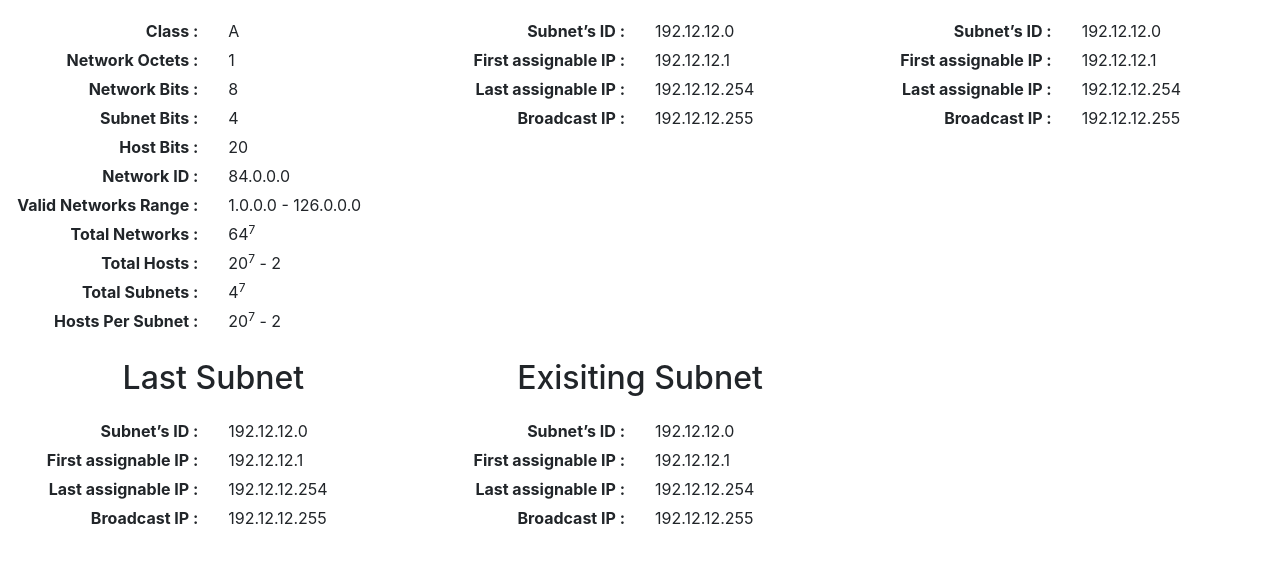
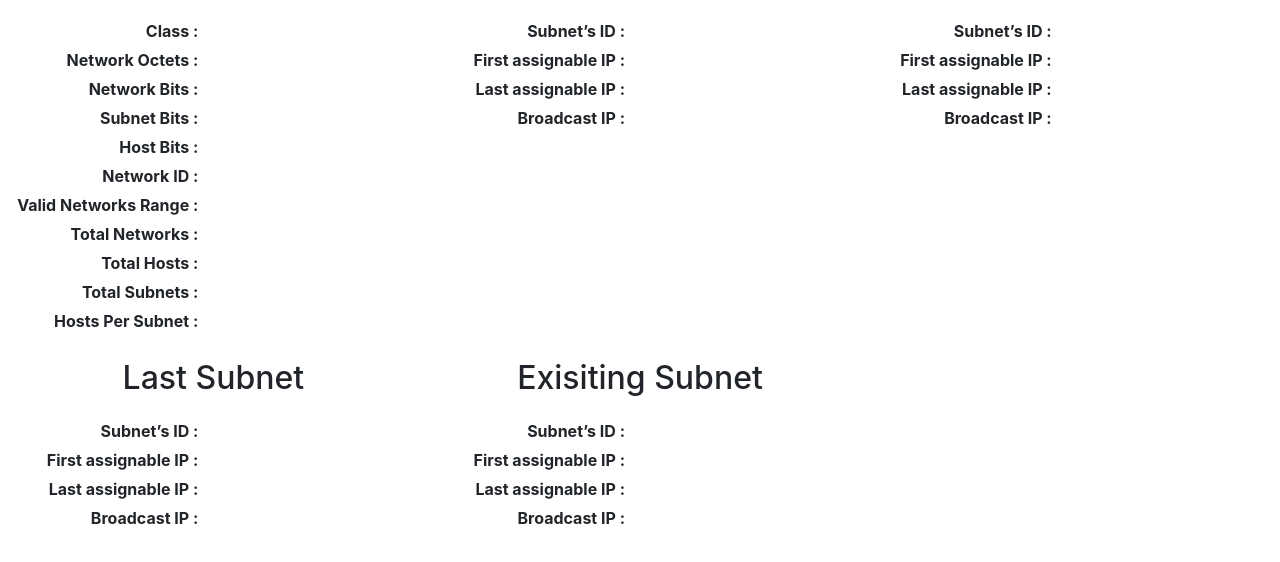
Before and after one commit to TGDRangaka/IP-Details-Generater, a plain HTML site: page index.html in a window 1280 px wide. Shown: the part 436-998 px from the top of the page. Drawn offline with nearby package versions, Linux system fonts and the light colour scheme.

Commit message:
dummy texts removed

```diff
--- a/index.html
+++ b/index.html
@@ -79,57 +79,57 @@
 
                 <div class="row">
                     <div class="col text-right">Class : </div>
-                    <div id="class" class="col text-left">A</div>
+                    <div id="class" class="col text-left"></div>
                 </div>
 
                 <div class="row">
                     <div class="col text-right">Network Octets : </div>
-                    <div id="networkOctets" class="col text-left">1</div>
+                    <div id="networkOctets" class="col text-left"></div>
                 </div>
 
                 <div class="row">
                     <div class="col text-right">Network Bits : </div>
-                    <div id="networkBits" class="col text-left">8</div>
+                    <div id="networkBits" class="col text-left"></div>
                 </div>
 
                 <div class="row">
                     <div class="col text-right">Subnet Bits : </div>
-                    <div id="subnetBits" class="col text-left">4</div>
+                    <div id="subnetBits" class="col text-left"></div>
                 </div>
 
                 <div class="row">
                     <div class="col text-right">Host Bits : </div>
-                    <div id="hostBits" class="col text-left">20</div>
+                    <div id="hostBits" class="col text-left"></div>
                 </div>
 
                 <div class="row">
                     <div class="col text-right">Network ID : </div>
-                    <div id="networkId" class="col text-left">84.0.0.0</div>
+                    <div id="networkId" class="col text-left"></div>
                 </div>
 
                 <div class="row">
                     <div class="col text-right">Valid Networks Range : </div>
-                    <div id="validNetworkRange" class="col text-left">1.0.0.0 - 126.0.0.0</div>
+                    <div id="validNetworkRange" class="col text-left"></div>
                 </div>
 
                 <div class="row">
                     <div class="col text-right">Total Networks : </div>
-                    <div id="totalNetworks" class="col text-left">64<sup>7</sup></div>
+                    <div id="totalNetworks" class="col text-left"></div>
                 </div>
 
                 <div class="row">
                     <div class="col text-right">Total Hosts : </div>
-                    <div id="totalHosts" class="col text-left">20<sup>7</sup> - 2</div>
+                    <div id="totalHosts" class="col text-left"></div>
                 </div>
 
                 <div class="row">
                     <div class="col text-right">Total Subnets : </div>
-                    <div id="totalSubnets" class="col text-left">4<sup>7</sup></div>
+                    <div id="totalSubnets" class="col text-left"></div>
                 </div>
 
                 <div class="row">
                     <div class="col text-right">Hosts Per Subnet : </div>
-                    <div id="hostsPerSubnet" class="col text-left">20<sup>7</sup> - 2</div>
+                    <div id="hostsPerSubnet" class="col text-left"></div>
                 </div>
 
             </div>
@@ -139,22 +139,22 @@
 
                 <div class="row">
                     <div class="col text-right">Subnet’s ID : </div>
-                    <div class="col text-left id">192.12.12.0</div>
+                    <div class="col text-left id"></div>
                 </div>
 
                 <div class="row">
                     <div class="col text-right">First assignable IP : </div>
-                    <div class="col text-left firstIp">192.12.12.1</div>
+                    <div class="col text-left firstIp"></div>
                 </div>
 
                 <div class="row">
                     <div class="col text-right">Last assignable IP : </div>
-                    <div class="col text-left lastIp">192.12.12.254</div>
+                    <div class="col text-left lastIp"></div>
                 </div>
 
                 <div class="row">
                     <div class="col text-right">Broadcast IP : </div>
-                    <div class="col text-left broadcastIp">192.12.12.255</div>
+                    <div class="col text-left broadcastIp"></div>
                 </div>
 
             </div>
@@ -164,22 +164,22 @@
 
                 <div class="row">
                     <div class="col text-right">Subnet’s ID : </div>
-                    <div class="col text-left id">192.12.12.0</div>
+                    <div class="col text-left id"></div>
                 </div>
 
                 <div class="row">
                     <div class="col text-right">First assignable IP : </div>
-                    <div class="col text-left firstIp">192.12.12.1</div>
+                    <div class="col text-left firstIp"></div>
                 </div>
 
                 <div class="row">
                     <div class="col text-right">Last assignable IP : </div>
-                    <div class="col text-left lastIp">192.12.12.254</div>
+                    <div class="col text-left lastIp"></div>
                 </div>
 
                 <div class="row">
                     <div class="col text-right">Broadcast IP : </div>
-                    <div class="col text-left broadcastIp">192.12.12.255</div>
+                    <div class="col text-left broadcastIp"></div>
                 </div>
 
             </div>
@@ -189,22 +189,22 @@
 
                 <div class="row">
                     <div class="col text-right">Subnet’s ID : </div>
-                    <div class="col text-left id">192.12.12.0</div>
+                    <div class="col text-left id"></div>
                 </div>
 
                 <div class="row">
                     <div class="col text-right">First assignable IP : </div>
-                    <div class="col text-left firstIp">192.12.12.1</div>
+                    <div class="col text-left firstIp"></div>
                 </div>
 
                 <div class="row">
                     <div class="col text-right">Last assignable IP : </div>
-                    <div class="col text-left lastIp">192.12.12.254</div>
+                    <div class="col text-left lastIp"></div>
                 </div>
 
                 <div class="row">
                     <div class="col text-right">Broadcast IP : </div>
-                    <div class="col text-left broadcastIp">192.12.12.255</div>
+                    <div class="col text-left broadcastIp"></div>
                 </div>
 
             </div>
@@ -214,24 +214,23 @@
 
                 <div class="row">
                     <div class="col text-right">Subnet’s ID : </div>
-                    <div class="col text-left id">192.12.12.0</div>
+                    <div class="col text-left id"></div>
                 </div>
 
                 <div class="row">
                     <div class="col text-right">First assignable IP : </div>
-                    <div class="col text-left firstIp">192.12.12.1</div>
+                    <div class="col text-left firstIp"></div>
                 </div>
 
                 <div class="row">
                     <div class="col text-right">Last assignable IP : </div>
-                    <div class="col text-left lastIp">192.12.12.254</div>
+                    <div class="col text-left lastIp"></div>
                 </div>
 
                 <div class="row">
                     <div class="col text-right">Broadcast IP : </div>
-                    <div class="col text-left broadcastIp">192.12.12.255</div>
+                    <div class="col text-left broadcastIp"></div>
                 </div>
-
             </div>
 
 
```
